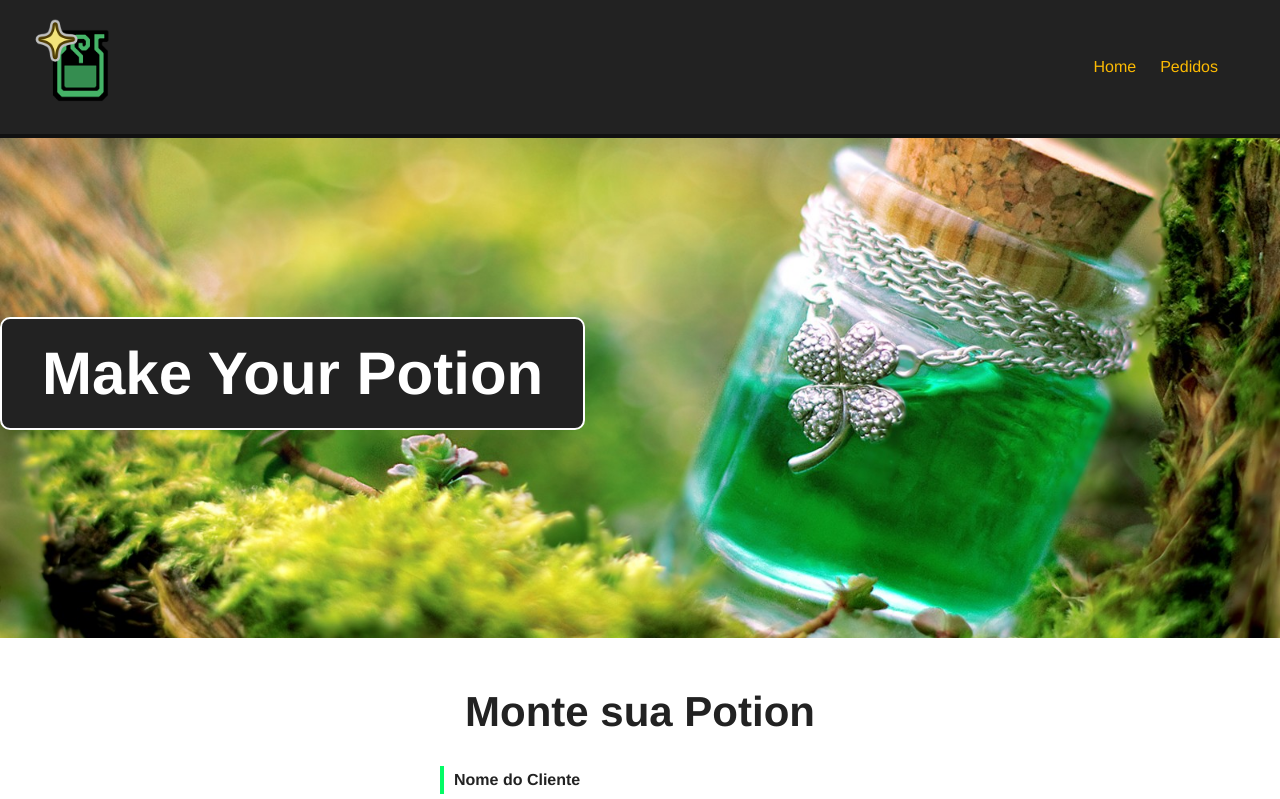
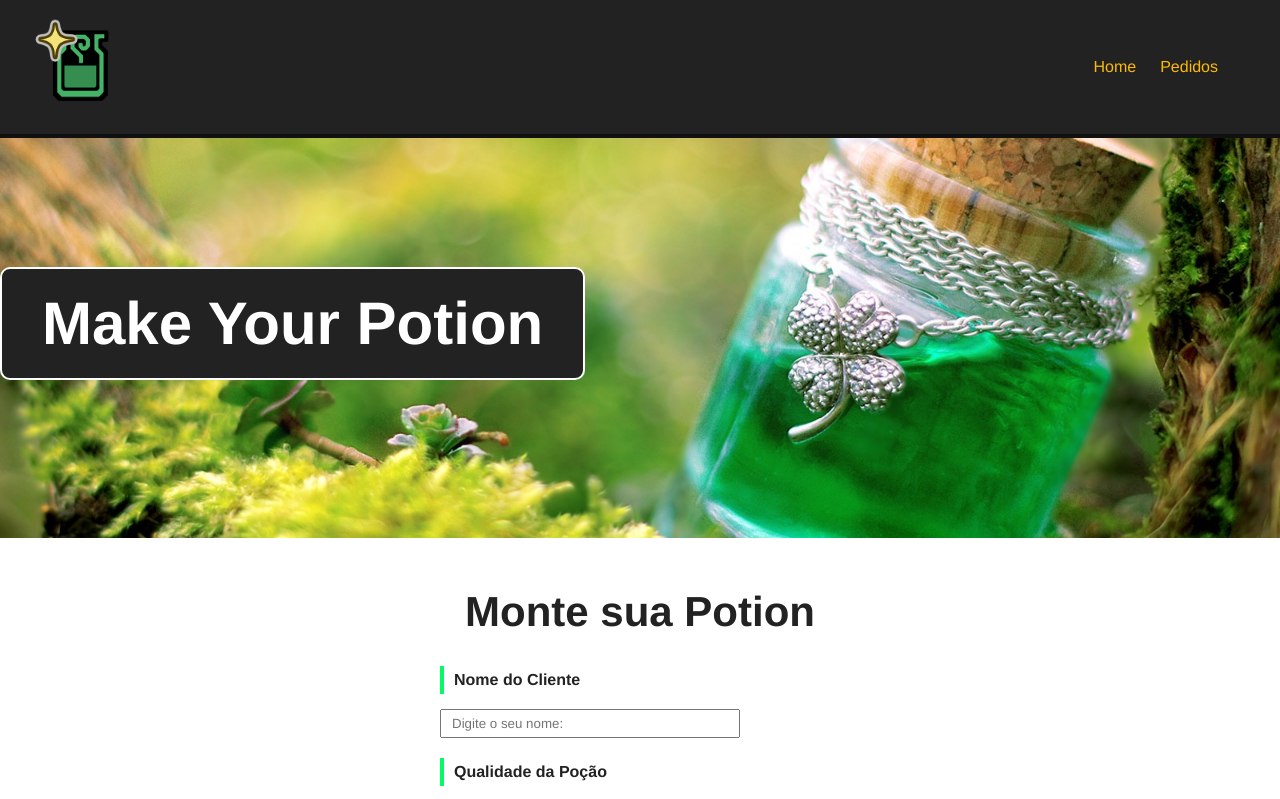
Before and after one commit to FAlcantara7/makemypotion, a Vue app: page / in a window 1280 px wide. Shown: the top 799 px of the page. Built offline with nearby package versions, Linux system fonts and the light colour scheme; data requests are answered from the project's data file.

Commit message:
Centralizando imagem do banner

```diff
--- a/src/components/Banner.vue
+++ b/src/components/Banner.vue
@@ -14,9 +14,9 @@ export default {
 <style scoped>
     #main-banner{
         background-image: url('/public/img/potionw.jpeg');
-        background-position: 0 -250px;
+        background-position: center;
         background-size: cover;
-        height: 500px;
+        height: 50vh;
         display: flex;
         align-items: center;
         justify-content: flex-start;
```
